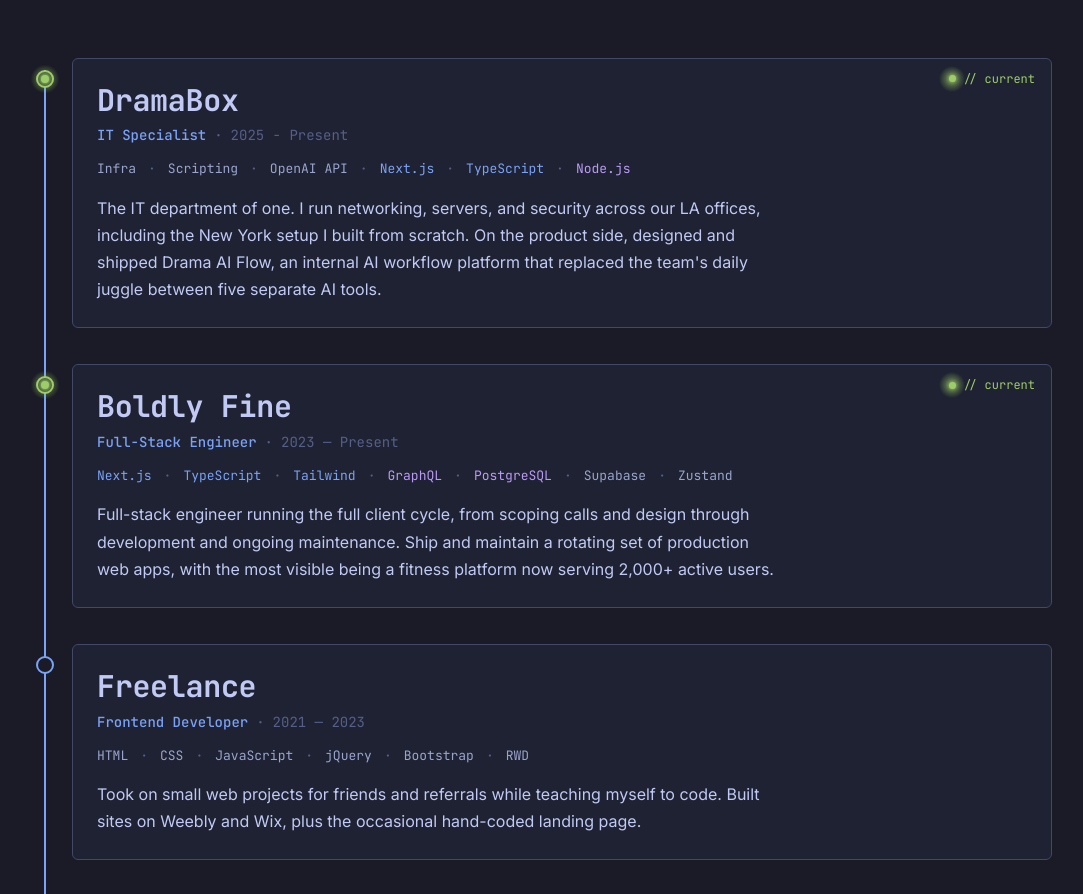
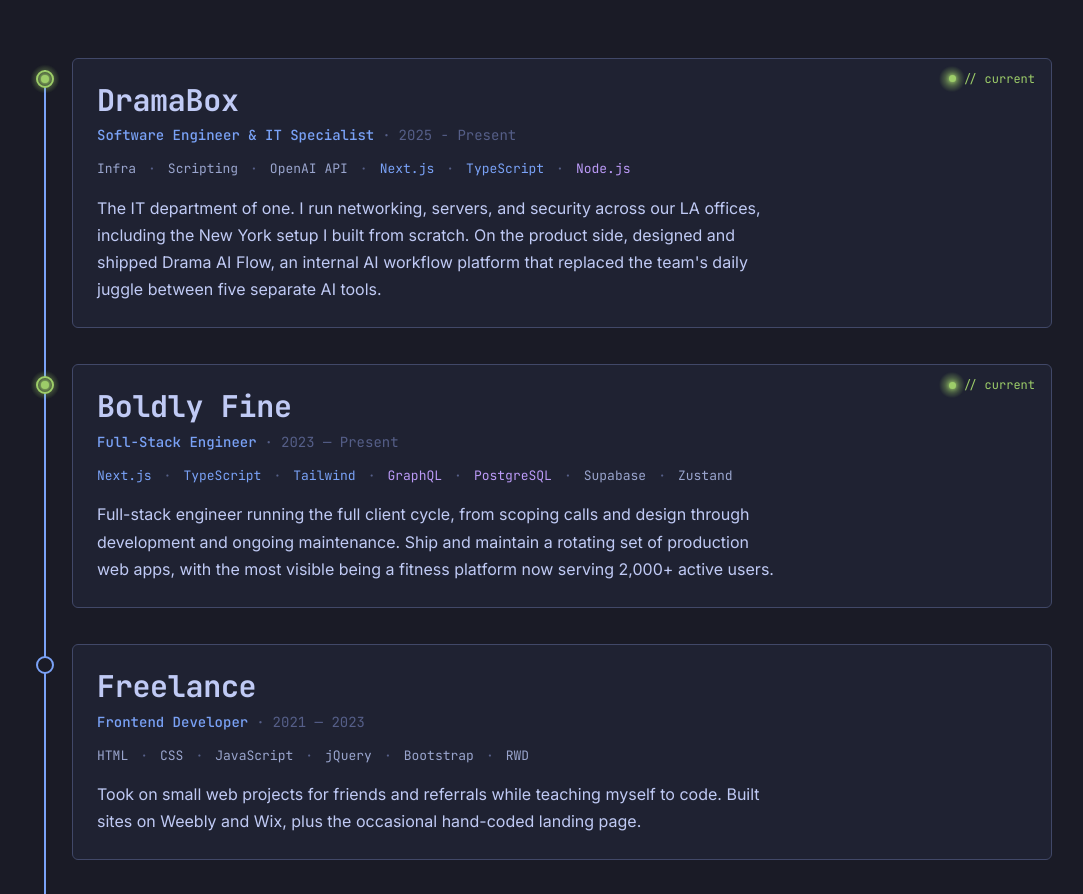
Before and after one commit to benhu-dev/benhu.dev, a Next.js app: page / in a window 1280 px wide. Shown: the part 7473-8367 px from the top of the page, without its empty margins (100-1183 px from the left). Built offline with nearby package versions, Linux system fonts and the light colour scheme; no server answers.

Commit message:
chore: fixed career

```diff
--- a/data/content.ts
+++ b/data/content.ts
@@ -172,7 +172,7 @@
 export const experience: ExperienceEntry[] = [
   {
     company: 'DramaBox',
-    role: 'IT Specialist',
+    role: 'Software Engineer & IT Specialist',
     period: '2025 - Present',
     isCurrent: true,
     stack: ['Infra', 'Scripting', 'OpenAI API', 'Next.js', 'TypeScript', 'Node.js'],
```
